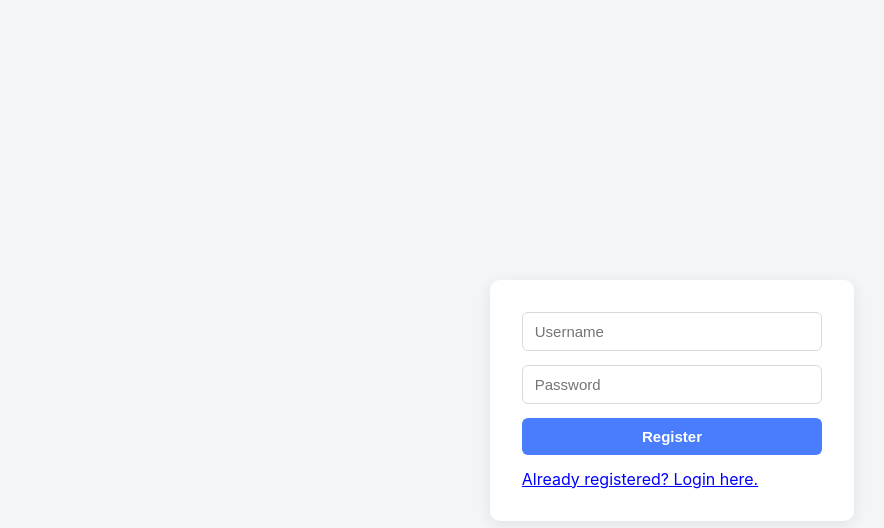
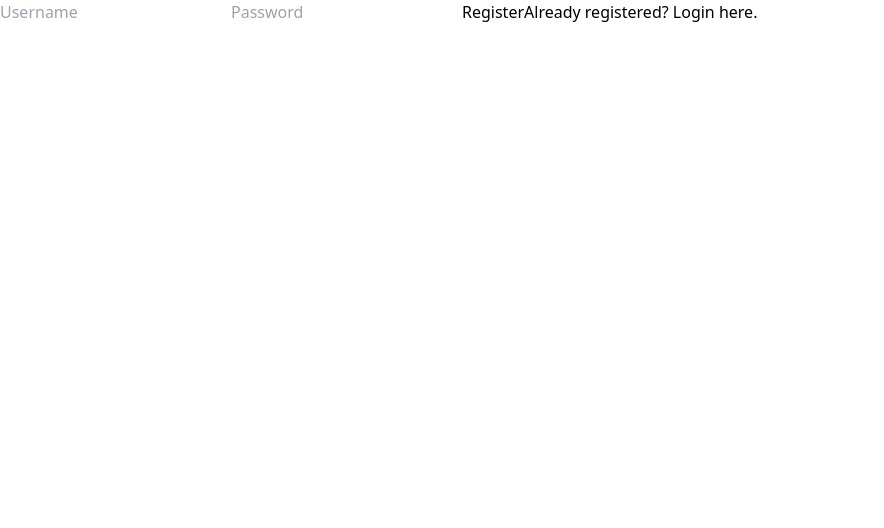
Before and after one commit to anuragDeol/session-auth-frontend, a React (Create React App) app: page / in a window 1280 px wide. Shown: the top 528 px of the page, without its empty margins (0-884 px from the left). Built offline with nearby package versions, Linux system fonts and the light colour scheme; no server answers.

Commit message:
added: npm i tailwindcss

```diff
--- a/package.json
+++ b/package.json
@@ -25,5 +25,10 @@
       "last 1 firefox version",
       "last 1 safari version"
     ]
+  },
+  "devDependencies": {
+    "autoprefixer": "^10.6.1",
+    "postcss": "^8.5.28",
+    "tailwindcss": "^3.4.19"
   }
 }
--- /dev/null
+++ b/postcss.config.js
@@ -0,0 +1,6 @@
+module.exports = {
+  plugins: {
+    tailwindcss: {},
+    autoprefixer: {},
+  },
+}
--- a/src/index.css
+++ b/src/index.css
@@ -1,62 +1,3 @@
-body {
-  margin: 0;
-  min-height: 100vh;
-  display: flex;
-  align-items: center;
-  justify-content: center;
-  background-color: #f4f5f7;
-  font-family: -apple-system, BlinkMacSystemFont, "Segoe UI", Roboto, sans-serif;
-}
-
-form {
-  display: flex;
-  flex-direction: column;
-  gap: 14px;
-  width: 100%;
-  max-width: 320px;
-  padding: 32px;
-  background-color: #ffffff;
-  border-radius: 10px;
-  box-shadow: 0 4px 16px rgba(0, 0, 0, 0.08);
-}
-
-input {
-  padding: 10px 12px;
-  font-size: 15px;
-  border: 1px solid #d6d9dd;
-  border-radius: 6px;
-  outline: none;
-  transition: border-color 0.15s ease;
-}
-
-input:focus {
-  border-color: #4a7dfc;
-}
-
-button {
-  padding: 10px 12px;
-  font-size: 15px;
-  font-weight: 600;
-  color: #ffffff;
-  background-color: #4a7dfc;
-  border: none;
-  border-radius: 6px;
-  cursor: pointer;
-  transition: background-color 0.15s ease;
-}
-
-button:hover {
-  background-color: #3a6ae0;
-}
-
-button:active {
-  background-color: #2f57bd;
-}
-
-a {
-  color: blue;
-  text-decoration: underline;
-}
-a:hover {
-  cursor: pointer;
-}
+@tailwind base;
+@tailwind components;
+@tailwind utilities;
--- /dev/null
+++ b/tailwind.config.js
@@ -0,0 +1,10 @@
+/** @type {import('tailwindcss').Config} */
+module.exports = {
+  content: [
+    "./src/**/*.{js,jsx,ts,tsx}",
+  ],
+  theme: {
+    extend: {},
+  },
+  plugins: [],
+}
```
Also changed, not shown: 1 other file (tests, documents, lock files or other folders).
